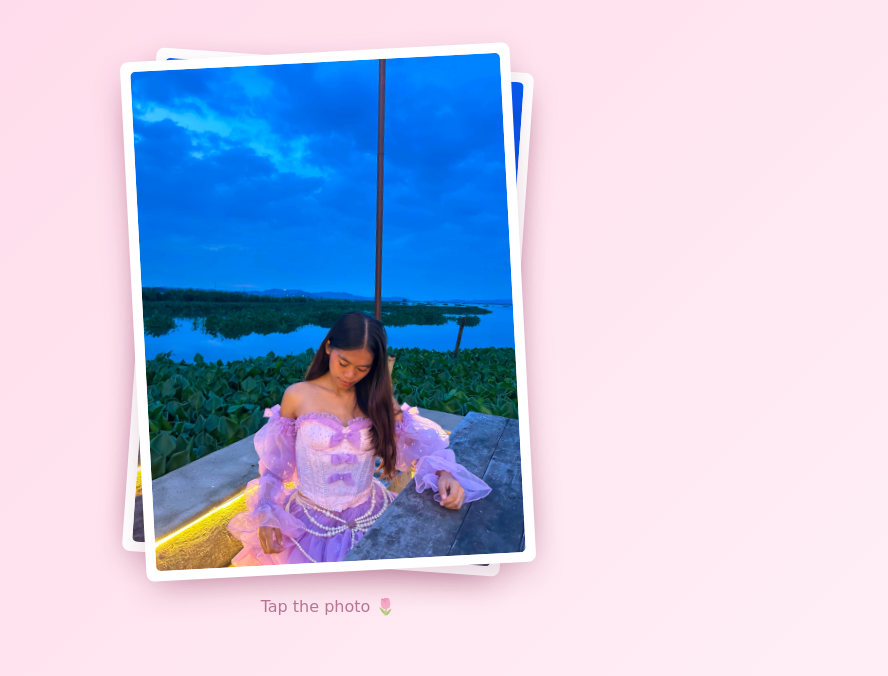
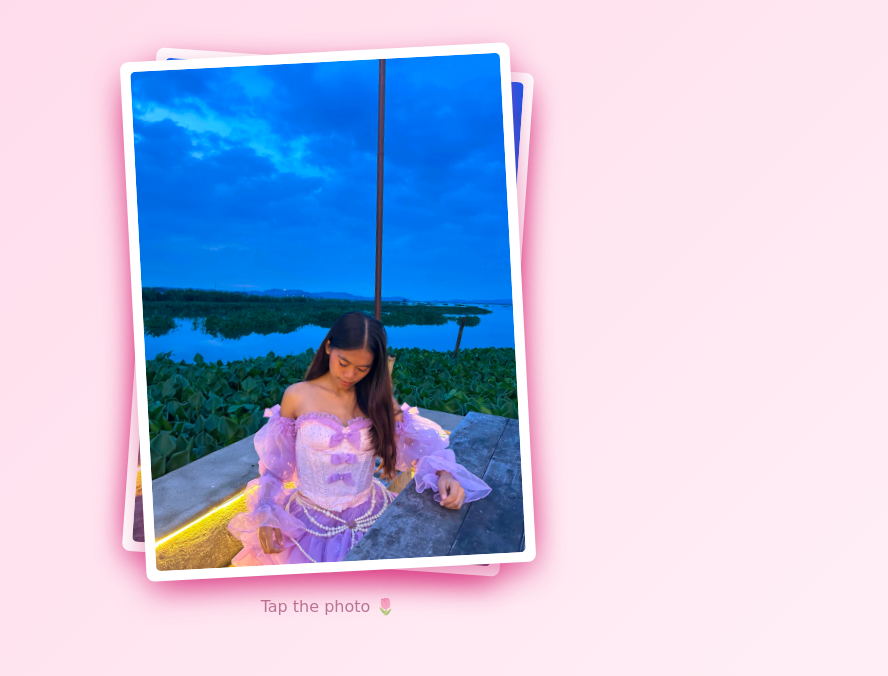
Before and after one commit to vault-file/birthday_greetings, a plain HTML site: page album.html in a window 1280 px wide. Shown: the part 220-896 px from the top of the page, without its empty margins (312-1200 px from the left). Drawn offline with Linux system fonts and the light colour scheme.

Commit message:
Refactor album.css for improved styling

```diff
--- a/album.css
+++ b/album.css
@@ -60,7 +60,7 @@ body {
     padding: 10px;
     background: white;
     border-radius: 8px;
-    box-shadow: 0 12px 30px rgba(130, 40, 80, 0.2);
+    box-shadow: 0 12px 30px rgba(217, 55, 128, 0.607);
     transition:
         transform 0.7s ease,
         opacity 0.7s ease;
```
